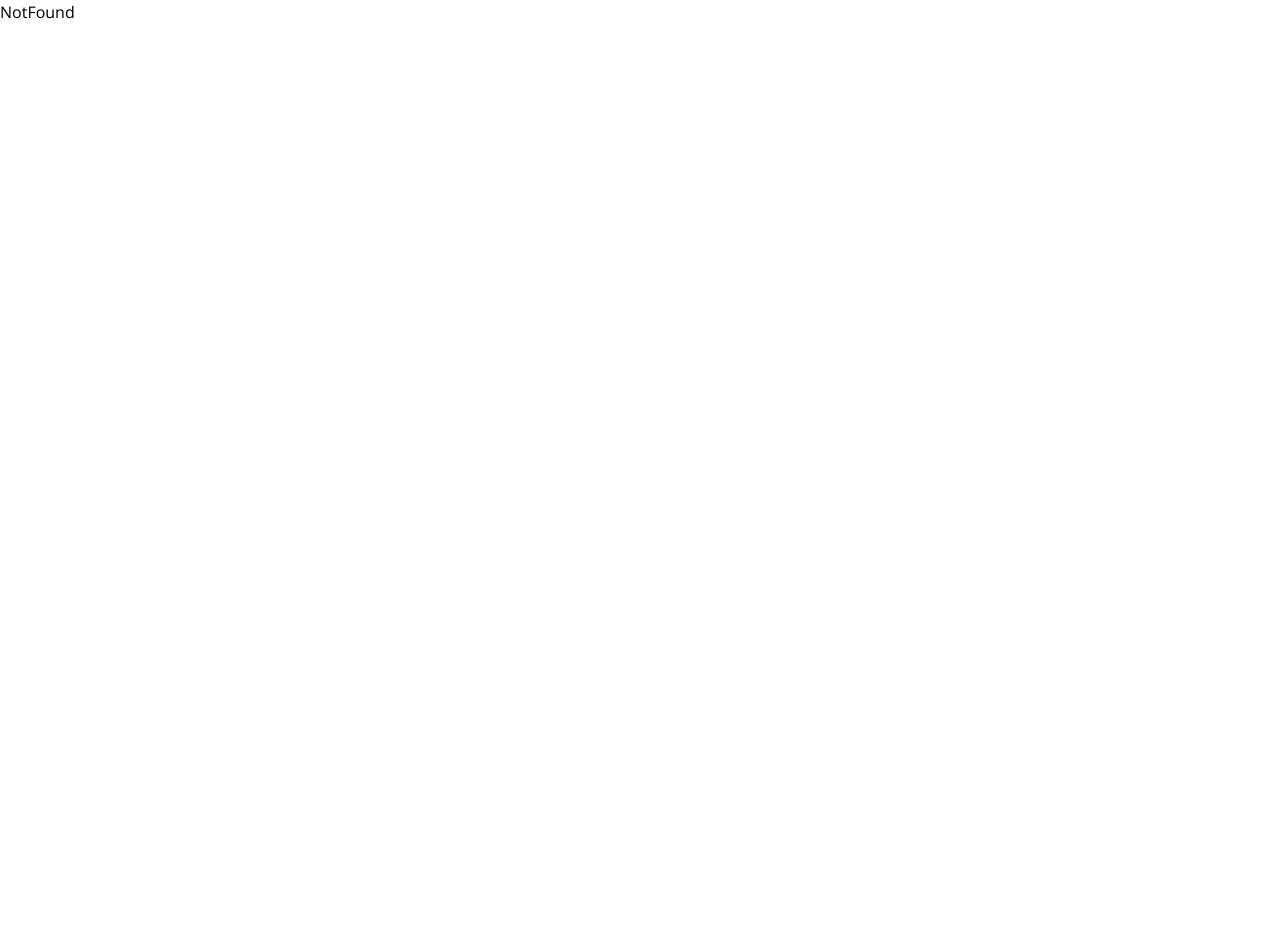
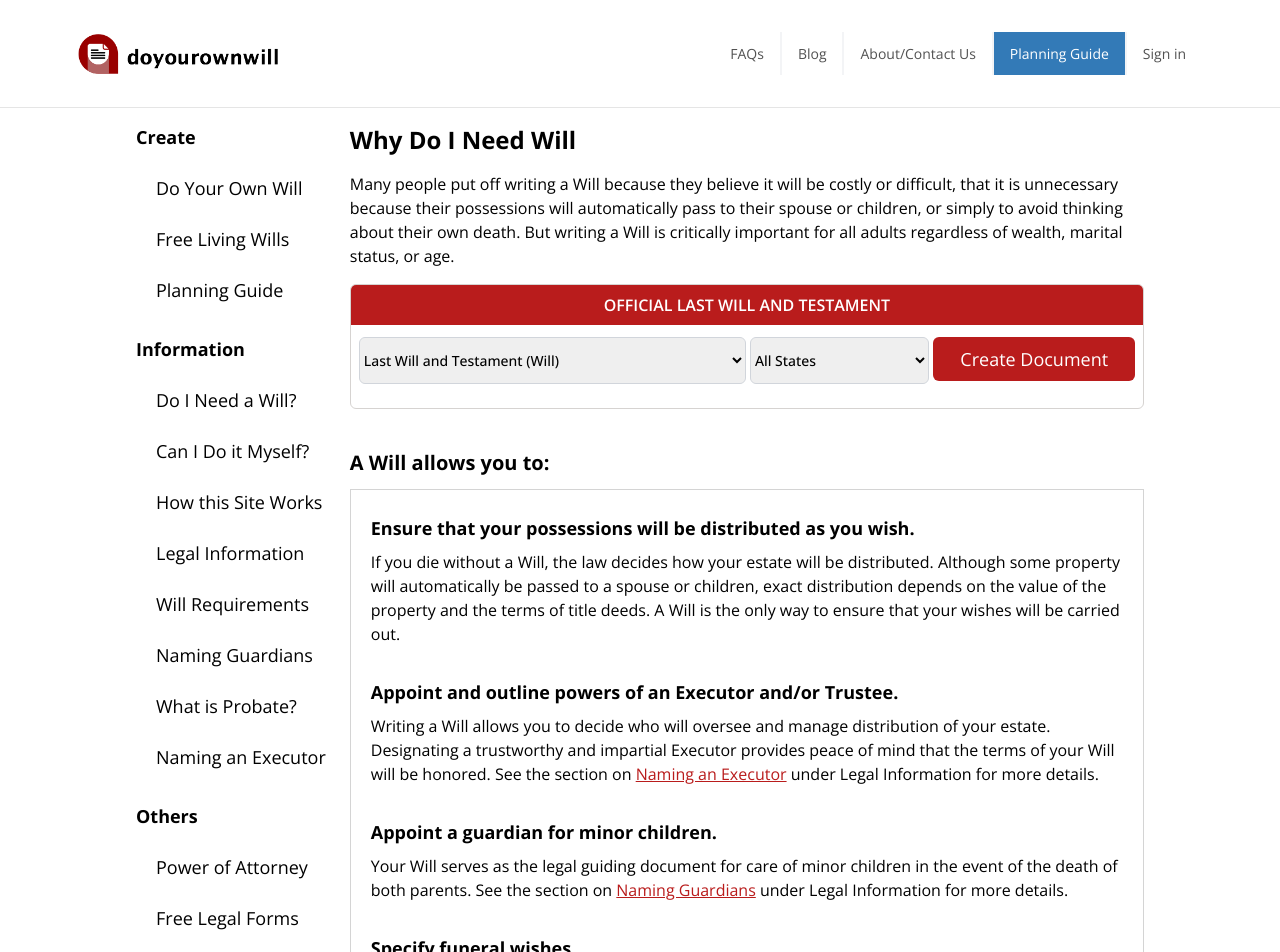
Before and after one commit to redwan100/doyourownwill, a Next.js app: page /need-will in a window 1280 px wide. Before the commit this address had no page. Shown: the top 952 px of the page. Before the commit the page ends 800 px from the top, so only its background shows below. Built offline with nearby package versions, Linux system fonts and the light colour scheme.

Commit message:
added need will page

```diff
--- /dev/null
+++ b/app/(withCommonLayout)/(withSidebarPage)/need-will/page.tsx
@@ -0,0 +1,191 @@
+import img from "@/public/pictures/start-your-will.jpg";
+import Image from "next/image";
+import Link from "next/link";
+const NeedWill = () => {
+  return (
+    <div>
+      <div className="space-y-4">
+        <h2 className="text-2xl font-bold mb-4">Why Do I Need Will</h2>
+
+        <div>
+          <p className="text-pera text-sm sm:text-base">
+            Many people put off writing a Will because they believe it will be
+            costly or difficult, that it is unnecessary because their
+            possessions will automatically pass to their spouse or children, or
+            simply to avoid thinking about their own death. But writing a Will
+            is critically important for all adults regardless of wealth, marital
+            status, or age.
+          </p>
+
+          <div className="rounded-md border border-stone-300 overflow-hidden mt-4 mb-10">
+            <p className="bg-red-700 text-center py-2 font-semibold text-white">
+              OFFICIAL LAST WILL AND TESTAMENT
+            </p>
+            <div className="p-2">
+              <form className="">
+                <div className="mb-4 w-full flex flex-col sm:flex-row items-center gap-1">
+                  <select
+                    name="documentType"
+                    className="mt-1 block w-full font-medium sm:text-sm border-gray-300 rounded-md py-3 border focus:border-blue-300 focus:outline-none flex-1"
+                    required
+                  >
+                    <option value="last will and testament (will)">
+                      Last Will and Testament (Will)
+                    </option>
+                  </select>
+
+                  <div className="flex items-center gap-1 flex-1 w-full">
+                    <select
+                      name="documentType"
+                      className="mt-1 block w-full font-medium sm:text-sm border-gray-300  rounded-md py-3 border focus:border-blue-300 focus:outline-none flex-1"
+                      required
+                    >
+                      <option value="all states">All States</option>
+                      <option value="alabama">Alabama</option>
+                      <option value="all states">All States</option>
+                      <option value="alabama">Alabama</option>
+                      <option value="all states">All States</option>
+                      <option value="alabama">Alabama</option>
+                    </select>
+
+                    <button className="bg-red-700 hover:bg-red-800 transition-all py-2 rounded-md capitalize  px-3 text-white w-full text-lg flex-1">
+                      create document
+                    </button>
+                  </div>
+                </div>
+              </form>
+            </div>
+          </div>
+
+          <div>
+            <h2 className="text-xl font-bold mb-3">A Will allows you to:</h2>
+
+            <div className="border border-neutral-300 py-6 px-5 space-y-8">
+              {/* box 1 */}
+              <div>
+                <h3 className="text-lg font-bold mb-2">
+                  Ensure that your possessions will be distributed as you wish.
+                </h3>
+                <p className="text-pera text-sm sm:text-base">
+                  If you die without a Will, the law decides how your estate
+                  will be distributed. Although some property will automatically
+                  be passed to a spouse or children, exact distribution depends
+                  on the value of the property and the terms of title deeds. A
+                  Will is the only way to ensure that your wishes will be
+                  carried out.
+                </p>
+              </div>
+              {/* box 1 */}
+              {/* box 2 */}
+              <div>
+                <h3 className="text-lg font-bold mb-2">
+                  Appoint and outline powers of an Executor and/or Trustee.
+                </h3>
+                <p className="text-pera text-sm sm:text-base">
+                  Writing a Will allows you to decide who will oversee and
+                  manage distribution of your estate. Designating a trustworthy
+                  and impartial Executor provides peace of mind that the terms
+                  of your Will will be honored. See the section on{" "}
+                  <Link href={"#"} className="text-red-700 underline">
+                    Naming an Executor
+                  </Link>{" "}
+                  under Legal Information for more details.
+                </p>
+              </div>
+              {/* box 2 */}
+              {/* box 3 */}
+              <div>
+                <h3 className="text-lg font-bold mb-2">
+                  Appoint a guardian for minor children.
+                </h3>
+                <p className="text-pera text-sm sm:text-base">
+                  Your Will serves as the legal guiding document for care of
+                  minor children in the event of the death of both parents. See
+                  the section on{" "}
+                  <Link href={"#"} className="text-red-700 underline">
+                    Naming Guardians
+                  </Link>{" "}
+                  under Legal Information for more details.
+                </p>
+              </div>
+              {/* box 3 */}
+              {/* box 4 */}
+              <div>
+                <h3 className="text-lg font-bold mb-2">
+                  Specify funeral wishes.
+                </h3>
+                <p className="text-pera text-sm sm:text-base">
+                  Specifying your funeral wishes in your Will reduces stress for
+                  loved ones and ensures your body will treated in the way you
+                  desire (e.g. burial vs. cremation).
+                </p>
+              </div>
+              {/* box 4 */}
+              {/* box 5 */}
+              <div>
+                <h3 className="text-lg font-bold mb-2">
+                  Expedite the legal process.
+                </h3>
+                <p className="text-pera text-sm sm:text-base">
+                  It is generally faster and less costly to settle an estate
+                  with a valid Will. Reducing legal fees protects the value of
+                  your property and savings to be passed to beneficiaries.
+                </p>
+              </div>
+              {/* box 5 */}
+              {/* box 6 */}
+              <div>
+                <h3 className="text-lg font-bold mb-2">
+                  Reduce stress and heartache for loved ones.
+                </h3>
+                <p className="text-pera text-sm sm:text-base">
+                  A Will that clearly outlines your wishes for funeral
+                  arrangements and property distribution will reduce confusion
+                  and family disagreements during a stressful and emotionally
+                  difficult time.
+                </p>
+              </div>
+              {/* box 6 */}
+            </div>
+            <div className="my-4">
+              <p className="text-sm sm:text-base text-pera">
+                Most people don’t realize that planning and preparing a Will can
+                be quite simple. This site is designed to walk you through the
+                process of creating a simple Will online so you can reap the
+                benefits outlined above. Whether you chose to do it yourself on
+                this site or consult an attorney for additional guidance,
+                writing your Will is a necessary and important step.
+              </p>
+            </div>
+            {/* horizontal line */}
+            <div className="w-full border-b my-6"></div>
+            {/* horizontal line */}
+            <div>
+              <h3 className="font-bold">
+                Protect yourself and your family with a legally binding Will.
+              </h3>
+              <div className="my-5 flex gap-3">
+                <Link href={"/"}>
+                  <Image src={img} alt="photo" width={150} height={100} />
+                </Link>
+                <div className="space-y-3">
+                  <p className="text-[14px]">
+                    <span className="font-bold">100% FREE of charge</span> with
+                    instant .docx and .pdf download.
+                  </p>
+                  <button className=" py-1 px-3 font-bold bg-primary text-white uppercase text-[14px] shadow shadow-primary">
+                    <Link href={"/create-will"} className="">
+                      Start Your Will
+                    </Link>{" "}
+                  </button>
+                </div>
+              </div>
+            </div>
+          </div>
+        </div>
+      </div>
+    </div>
+  );
+};
+
+export default NeedWill;
--- a/app/(withCommonLayout)/sidebar/components/SidebarMenu.tsx
+++ b/app/(withCommonLayout)/sidebar/components/SidebarMenu.tsx
@@ -25,7 +25,7 @@ const menus = [
     items: [
       {
         label: "Do I Need a Will?",
-        href: "/needwill",
+        href: "/need-will",
       },
       {
         label: "Can I Do it Myself?",
```
